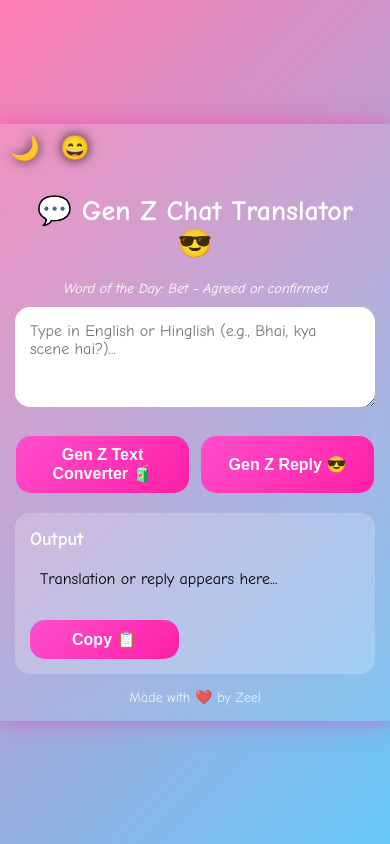
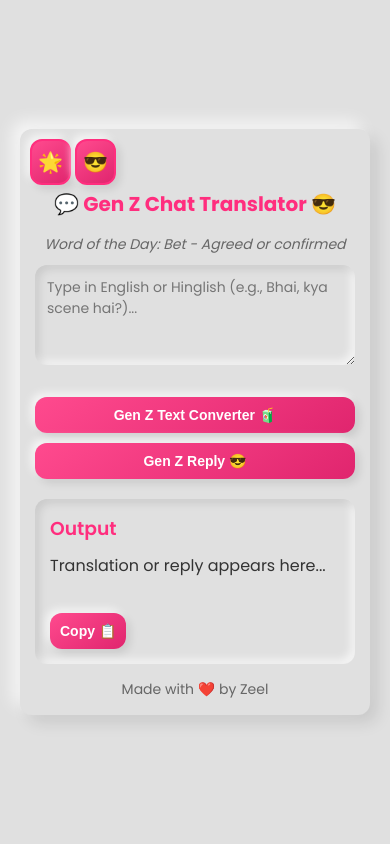
Before and after one commit to zeel160/gen-z, a plain HTML site: page index.html in a window 390 px wide. Drawn offline with Linux system fonts and the light colour scheme.

Commit message:
Add files via upload

```diff
--- a/index.html
+++ b/index.html
@@ -4,90 +4,242 @@
   <meta charset="UTF-8" />
   <meta name="viewport" content="width=device-width, initial-scale=1.0"/>
   <title>Gen Z Chat Translator</title>
+  <link href="https://fonts.googleapis.com/css2?family=Poppins:wght@400;600;700&display=swap" rel="stylesheet">
   <style>
-    * { margin: 0; padding: 0; box-sizing: border-box; }
+    * {
+      margin: 0;
+      padding: 0;
+      box-sizing: border-box;
+    }
     body {
-      background: linear-gradient(135deg, #ff7eb3, #65c7f7);
-      font-family: 'Comic Sans MS',sans-serif;
-      color: #fff;
-      display: flex; justify-content: center; align-items: center;
-      min-height: 100vh; transition: background 0.3s, color 0.3s;
+      background: #e0e0e0;
+      font-family: 'Poppins', Arial, sans-serif;
+      color: #333;
+      display: flex;
+      justify-content: center;
+      align-items: center;
+      min-height: 100vh;
+      padding: 20px;
+      transition: background 0.3s, color 0.3s;
     }
-    body.dark-mode { background: linear-gradient(135deg, #2c3e50, #4b79a1); color: #ddd; }
+    body.dark-mode {
+      background: #2c2c2c;
+      color: #e0e0e0;
+    }
     .container {
-      background: rgba(255, 255, 255, 0.1); backdrop-filter: blur(10px);
-      border-radius: 20px; padding: 70px 30px 30px 30px; width: 90%; max-width: 600px;
-      box-shadow: 0 0 20px rgba(255, 31, 166, 0.5); text-align: center; position: relative;
+      background: #e0e0e0;
+      border-radius: 16px;
+      padding: 60px 20px 20px 20px;
+      width: 100%;
+      max-width: 500px;
+      box-shadow: 8px 8px 16px rgba(0, 0, 0, 0.1), -8px -8px 16px rgba(255, 255, 255, 0.7);
+      text-align: center;
+      position: relative;
+      transition: transform 0.3s ease;
+    }
+    body.dark-mode .container {
+      background: #2c2c2c;
+      box-shadow: 8px 8px 16px rgba(0, 0, 0, 0.4), -8px -8px 16px rgba(255, 255, 255, 0.1);
+    }
+    .container:hover {
+      transform: translateY(-5px);
     }
     #themeButton, #emojiButton {
-      position: absolute; top: 10px;
-      color: #fff; font-size: 28px; cursor: pointer;
-      transition: transform 0.2s ease, box-shadow 0.2s ease, opacity 0.2s ease;
-      text-shadow: 0 0 12px rgba(0, 0, 0, 0.8);
+      position: absolute;
+      top: 10px;
+      font-size: 24px;
+      cursor: pointer;
+      transition: transform 0.2s ease, color 0.2s ease, border-color 0.2s ease, background 0.2s ease, box-shadow 0.2s ease;
+      padding: 8px;
+      border: 2px solid #ff2e7e;
+      border-radius: 12px;
+      background: linear-gradient(145deg, #ff4a8e, #e0256e);
+      color: #fff;
+      box-shadow: 4px 4px 8px rgba(0, 0, 0, 0.1), -4px -4px 8px rgba(255, 255, 255, 0.7);
     }
-    body.dark-mode #themeButton, body.dark-mode #emojiButton { color: #f0f0f0; }
-    #themeButton { left: 10px; }
-    #emojiButton { left: 65px; }
+    #themeButton {
+      left: 10px;
+    }
+    #emojiButton {
+      left: 70px;
+    }
     #themeButton:hover, #emojiButton:hover {
-      transform: scale(1.2); box-shadow: 0 0 15px rgba(255, 31, 166, 1);
+      transform: scale(1.1);
+      color: #00d4ff;
+      border-color: #00d4ff;
+      background: linear-gradient(145deg, #e0256e, #cc1e5f);
+      box-shadow: inset 2px 2px 4px rgba(0, 0, 0, 0.2), inset -2px -2px 4px rgba(255, 255, 255, 0.5);
     }
-    #themeButton:active, #emojiButton:active {
-      opacity: 0.7;
+    body.dark-mode #themeButton, body.dark-mode #emojiButton {
+      color: #fff;
+      border-color: #ff5a9e;
+      background: linear-gradient(145deg, #ff6aae, #e0508e);
+      box-shadow: 4px 4px 8px rgba(0, 0, 0, 0.4), -4px -4px 8px rgba(255, 255, 255, 0.1);
     }
-    h1 { margin-bottom: 20px; font-size: 28px; font-weight: 700; }
+    body.dark-mode #themeButton:hover, body.dark-mode #emojiButton:hover {
+      border-color: #00d4ff;
+      background: linear-gradient(145deg, #d41f64, #bf1b58);
+      box-shadow: inset 2px 2px 4px rgba(0, 0, 0, 0.5), inset -2px -2px 4px rgba(255, 255, 255, 0.2);
+    }
+    h1 {
+      font-size: 24px;
+      font-weight: 700;
+      margin-bottom: 15px;
+      color: #ff2e7e;
+    }
+    body.dark-mode h1 {
+      color: #ff5a9e;
+    }
     textarea {
-      width: 100%; padding: 15px; margin: 10px 0; border: none;
-      border-radius: 15px; font-size: 16px; resize: vertical; min-height: 100px;
-      font-family: 'Comic Sans MS',sans-serif; color: #000;
+      width: 100%;
+      padding: 12px;
+      margin: 10px 0;
+      border: none;
+      border-radius: 12px;
+      font-size: 16px;
+      resize: vertical;
+      min-height: 100px;
+      font-family: 'Poppins', Arial, sans-serif;
+      color: #333;
+      background: #e0e0e0;
+      box-shadow: inset 4px 4px 8px rgba(0, 0, 0, 0.1), inset -4px -4px 8px rgba(255, 255, 255, 0.7);
+      transition: box-shadow 0.3s ease;
     }
-    body.dark-mode textarea { color: #ddd; }
+    textarea:focus {
+      outline: none;
+      box-shadow: inset 2px 2px 4px rgba(0, 0, 0, 0.2), inset -2px -2px 4px rgba(255, 255, 255, 0.5);
+    }
+    body.dark-mode textarea {
+      color: #e0e0e0;
+      background: #2c2c2c;
+      box-shadow: inset 4px 4px 8px rgba(0, 0, 0, 0.4), inset -4px -4px 8px rgba(255, 255, 255, 0.1);
+    }
+    body.dark-mode textarea:focus {
+      box-shadow: inset 2px 2px 4px rgba(0, 0, 0, 0.5), inset -2px -2px 4px rgba(255, 255, 255, 0.2);
+    }
     .buttons-bottom {
-      display: flex; flex-direction: row; justify-content: space-around; flex-wrap: nowrap;
-      margin: 15px 0; gap: 10px;
+      display: flex;
+      flex-direction: column;
+      gap: 10px;
+      margin: 15px 0;
     }
     button, .copy-btn {
-      padding: 10px 20px; background: linear-gradient(135deg, #ff4ecd, #ff1fa6); border: none;
-      border-radius: 15px; color: #fff; font-size: 16px; cursor: pointer;
-      transition: transform 0.2s ease; width: 45%; font-weight: 700;
+      padding: 12px;
+      border: none;
+      border-radius: 12px;
+      background: linear-gradient(145deg, #ff4a8e, #e0256e);
+      color: #fff;
+      font-size: 16px;
+      font-weight: 600;
+      cursor: pointer;
+      transition: transform 0.2s ease, box-shadow 0.2s ease, background 0.2s ease;
+      box-shadow: 4px 4px 8px rgba(0, 0, 0, 0.1), -4px -4px 8px rgba(255, 255, 255, 0.7);
     }
     button:hover, .copy-btn:hover {
-      transform: scale(1.05); background: linear-gradient(135deg, #ff1fa6, #ff4ecd);
+      transform: translateY(-2px);
+      background: linear-gradient(145deg, #e0256e, #cc1e5f);
+      box-shadow: inset 2px 2px 4px rgba(0, 0, 0, 0.2), inset -2px -2px 4px rgba(255, 255, 255, 0.5);
     }
-    .footer { margin-top: 15px; font-size: 14px; opacity: 0.8; }
+    body.dark-mode button, body.dark-mode .copy-btn {
+      background: linear-gradient(145deg, #ff6aae, #e0508e);
+      box-shadow: 4px 4px 8px rgba(0, 0, 0, 0.4), -4px -4px 8px rgba(255, 255, 255, 0.1);
+    }
+    body.dark-mode button:hover, body.dark-mode .copy-btn:hover {
+      background: linear-gradient(145deg, #d41f64, #bf1b58);
+      box-shadow: inset 2px 2px 4px rgba(0, 0, 0, 0.5), inset -2px -2px 4px rgba(255, 255, 255, 0.2);
+    }
+    .footer {
+      margin-top: 15px;
+      font-size: 14px;
+      color: #666;
+    }
+    body.dark-mode .footer {
+      color: #aaa;
+    }
     .output-section {
-      margin-top: 20px; background: rgba(255, 255, 255, 0.2); padding: 15px;
-      border-radius: 15px; text-align: left; min-height: 100px;
+      margin-top: 20px;
+      background: #e0e0e0;
+      padding: 15px;
+      border-radius: 12px;
+      text-align: left;
+      min-height: 100px;
+      box-shadow: inset 4px 4px 8px rgba(0, 0, 0, 0.1), inset -4px -4px 8px rgba(255, 255, 255, 0.7);
     }
-    .output-section h3 { margin-bottom: 10px; font-weight: 700; }
+    body.dark-mode .output-section {
+      background: #2c2c2c;
+      box-shadow: inset 4px 4px 8px rgba(0, 0, 0, 0.4), inset -4px -4px 8px rgba(255, 255, 255, 0.1);
+    }
+    .output-section h3 {
+      font-weight: 600;
+      margin-bottom: 10px;
+      color: #ff2e7e;
+    }
+    body.dark-mode .output-section h3 {
+      color: #ff5a9e;
+    }
     #outputText {
-      font-size: 16px; min-height: 60px; overflow-wrap: break-word; white-space: pre-wrap;
-      opacity: 0; animation: fadeIn 0.5s ease forwards;
-      font-family: 'Comic Sans MS',sans-serif; color: #000;
+      font-size: 16px;
+      min-height: 60px;
+      overflow-wrap: break-word;
+      white-space: pre-wrap;
+      opacity: 0;
+      animation: fadeIn 0.5s ease forwards;
+      color: #333;
     }
-    body.dark-mode #outputText { color: #ddd; }
-    #outputText strong { font-weight: 700; }
-    #outputText ul { margin: 10px 0 10px 20px; }
-    #outputText li { margin-bottom: 5px; }
-    .word-of-day { margin-top: 10px; font-style: italic; font-size: 14px; }
-    @keyframes fadeIn { from { opacity: 0; } to { opacity: 1; } }
+    body.dark-mode #outputText {
+      color: #e0e0e0;
+    }
+    #outputText strong {
+      font-weight: 700;
+    }
+    #outputText ul {
+      margin: 10px 0 10px 20px;
+    }
+    #outputText li {
+      margin-bottom: 5px;
+    }
+    .word-of-day {
+      margin-top: 10px;
+      font-size: 14px;
+      font-style: italic;
+      color: #666;
+    }
+    body.dark-mode .word-of-day {
+      color: #aaa;
+    }
+    @keyframes fadeIn {
+      from { opacity: 0; }
+      to { opacity: 1; }
+    }
     @media (max-width: 600px) {
-      .container { width: 100%; max-width: 100%; padding: 70px 15px 15px 15px; border-radius: 0; }
-      .output-section { border-radius: 15px; }
-      .buttons-bottom { flex-wrap: nowrap; gap: 10px; }
-      .buttons-bottom button { width: 48%; }
-      #outputText { padding: 10px; }
+      .container {
+        padding: 60px 15px 15px 15px;
+        border-radius: 12px;
+      }
+      h1 {
+        font-size: 20px;
+      }
+      textarea {
+        font-size: 14px;
+      }
+      button, .copy-btn {
+        font-size: 14px;
+        padding: 10px;
+      }
       #themeButton, #emojiButton {
-        font-size: 24px;
+        font-size: 20px;
+        padding: 6px;
       }
-      #themeButton { left: 10px; }
-      #emojiButton { left: 60px; }
+      #emojiButton {
+        left: 55px;
+      }
     }
   </style>
 </head>
 <body>
   <div class="container">
-    <span id="themeButton" onclick="toggleTheme()" title="Toggle Theme">🌙</span>
-    <span id="emojiButton" onclick="toggleEmoji()" title="Toggle Emoji Enhancer">😄</span>
+    <span id="themeButton" onclick="toggleTheme()" title="Toggle Theme">🌟</span>
+    <span id="emojiButton" onclick="toggleEmoji()" title="Toggle Emoji Enhancer">😎</span>
     <h1>💬 Gen Z Chat Translator 😎</h1>
     <div class="word-of-day" id="wordOfDay"></div>
     <textarea id="inputText" placeholder="Type in English or Hinglish (e.g., Bhai, kya scene hai?)..."></textarea>
@@ -179,11 +331,11 @@
     function toggleTheme() {
       isDarkMode = !isDarkMode;
       document.body.classList.toggle("dark-mode");
-      document.getElementById("themeButton").textContent = isDarkMode ? "☀️" : "🌙";
+      document.getElementById("themeButton").textContent = isDarkMode ? "🌚" : "🌟";
     }
     function toggleEmoji() {
       isEmojiEnabled = !isEmojiEnabled;
-      document.getElementById("emojiButton").textContent = isEmojiEnabled ? "✅" : "😄";
+      document.getElementById("emojiButton").textContent = isEmojiEnabled ? "🔥" : "😎";
     }
     function copyOutput() {
       const outputText = document.getElementById("outputText").textContent;
@@ -194,11 +346,17 @@
       });
     }
     async function callGenZApi(inputText, action) {
+      // Easter egg
+      if (inputText.toLowerCase() === "i'm tired") {
+        return { success: true, output: "**English Gen Z Slang:**\n* I’m in my flop era 😩\n**Hinglish Mix:**\n* Bhai, main toh thak gaya 😴" };
+      }
+
       const apiUrl = "https://generativelanguage.googleapis.com/v1beta/models/gemini-1.5-flash:generateContent";
-      const apiKey = "AIzaSyDMepOWMQbY8ms295OFCcp8XHQ8iFiB5f0";
+      const primaryApiKey = "AIzaSyDMepOWMQbY8ms295OFCcp8XHQ8iFiB5f0";
+      const fallbackApiKey = "sk-de4c1b8bd5804c248bca3b66e47b5e71";
       let prompt;
       if (action === "convert") {
-        prompt = `Convert the following text to super trendy Gen Z slang for English (e.g., "vibe," "slaps," "no cap," "bussin") and mix Gen Z slang with Hindi phrases for Hinglish (e.g., "bhai, kya baat," "mast vibe"). Add emojis (e.g., 🔥, 😤, 🫶) to each item for extra Gen Z flair. Keep it bold, playful, and trendy. Provide the output in this exact format:
+        prompt = `Convert the following text to super trendy Gen Z slang for English (e.g., "vibe," "slaps," "no cap," "bussin") and mix Gen Z slang with Hindi phrases for Hinglish (e.g., "bhai, kya baat," "mast vibe"). Add emojis (e.g., 🔥, 😤, 🫶) to each item for extra Gen Z flair. Provide the output in this exact format:
 **English Gen Z Slang:**
 * [Slang 1 with emoji]
 * [Slang 2 with emoji]
@@ -228,6 +386,8 @@ Message: "${inputText}"`;
       } else {
         return { success: false, error: "Invalid action" };
       }
+
+      async function attemptApiCall(apiKey, attemptNumber) {
         try {
           const response = await fetch(`${apiUrl}?key=${apiKey}`, {
             method: "POST",
@@ -238,17 +398,56 @@ Message: "${inputText}"`;
             })
           });
           const data = await response.json();
-        console.log("API Response:", data);
+          console.log(`API Response (Attempt ${attemptNumber}, Key: ${apiKey.substring(0, 5)}...):`, {
+            status: response.status,
+            statusText: response.statusText,
+            headers: Object.fromEntries(response.headers.entries()),
+            body: data
+          });
           if (!response.ok) {
-          return { success: false, error: data.error?.message || `HTTP error: ${response.status}` };
+            return { success: false, error: data.error?.message || `HTTP error: ${response.status} ${response.statusText}` };
           }
           if (data.candidates && data.candidates[0]?.content?.parts[0]?.text) {
             return { success: true, output: data.candidates[0].content.parts[0].text.trim() };
           }
-        return { success: false, error: data.error?.message || "Invalid response format" };
+          return { success: false, error: data.error?.message || "Invalid response format: No candidates found" };
         } catch (error) {
+          console.error(`API request failed (Attempt ${attemptNumber}, Key: ${apiKey.substring(0, 5)}...):`, {
+            message: error.message,
+            stack: error.stack
+          });
           return { success: false, error: `API request failed: ${error.message}` };
         }
+      }
+
+      // Try primary API key
+      let response = await attemptApiCall(primaryApiKey, 1);
+      if (response.success) return response;
+
+      // If primary fails with transient error, retry with fallback key
+      if (!response.success && (response.error.includes("429") || response.error.includes("503"))) {
+        console.log("Transient error detected, retrying with fallback key after 1s...");
+        await new Promise(resolve => setTimeout(resolve, 1000));
+        response = await attemptApiCall(fallbackApiKey, 2);
+        if (response.success) return response;
+      }
+
+      // If both attempts fail, return mock response
+      console.warn("Both API attempts failed, returning mock response...");
+      const mockResponse = action === "convert" ?
+        `**English Gen Z Slang:**
+* Yo, this slaps! 🔥
+* Totally bussin'! 😎
+**Hinglish Mix:**
+* Bhai, mast vibe hai! 🫶
+* Sab kuch lit hai! ✨` :
+        `**English Gen Z Slang:**
+* Bet, I'm down! 😎
+* No cap, it's fire! 🔥
+**Hinglish Mix:**
+* Bhai, kya baat hai! 🫶
+* Full-on vibe check pass! ✨`;
+      return { success: true, output: mockResponse };
     }
     async function genZConvert() {
       const inputText = document.getElementById("inputText").value.trim();
@@ -263,9 +462,9 @@ Message: "${inputText}"`;
         output = addEmojis(output, mood);
         document.getElementById("outputText").innerHTML = output;
       } else {
-        alert(`Error: ${response.error}`);
-        document.getElementById("outputText").textContent = "Oops, something broke! 😅";
-      }z
+        alert(`Error: ${response.error}. Check console for details.`);
+        document.getElementById("outputText").textContent = `Oops, something broke! 😅 Error: ${response.error}`;
+      }
     }
     async function genZReply() {
       const inputText = document.getElementById("inputText").value.trim();
@@ -280,8 +479,8 @@ Message: "${inputText}"`;
         output = addEmojis(output, mood);
         document.getElementById("outputText").innerHTML = output;
       } else {
-        alert(`Error: ${response.error}`);
-        document.getElementById("outputText").textContent = "Oops, something broke! 😅";
+        alert(`Error: ${response.error}. Check console for details.`);
+        document.getElementById("outputText").textContent = `Oops, something broke! 😅 Error: ${response.error}`;
       }
     }
   </script>
```
Lines whose indentation alone changed are shown as unchanged.
